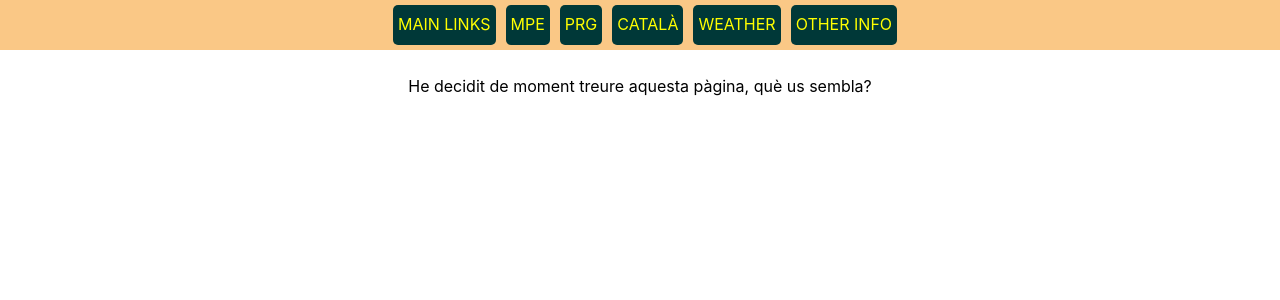
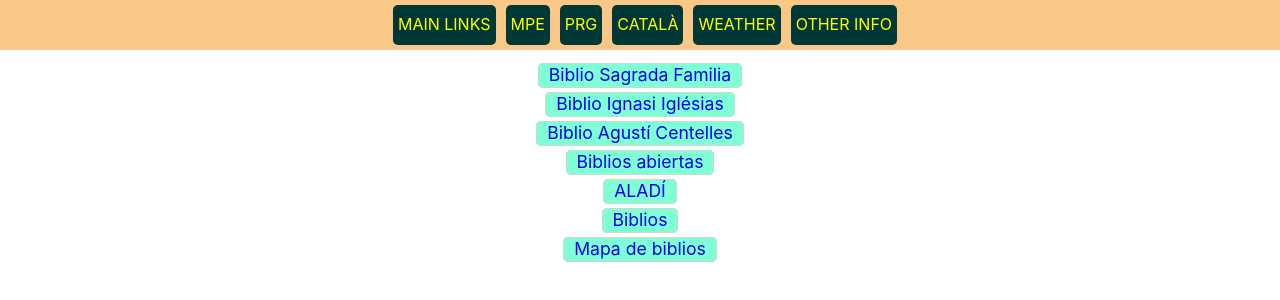
Before and after one commit to JosepConejero/my-links, a React (Create React App) app: page /other-info in a window 1280 px wide. Shown: the top 300 px of the page. Built offline with nearby package versions, Linux system fonts and the light colour scheme.

Commit message:
Added links

```diff
--- /dev/null
+++ b/src/data/provisional-other-info-links.ts
@@ -0,0 +1,14 @@
+import { MyLink } from "../react-app-env";
+
+export const provisionalOtherInfoLinks: MyLink[] = [
+  // { address: "", linkName: "", order: 1, folder: "ROOT" },
+  { address: "https://ajuntament.barcelona.cat/biblioteques/ca/bibsagradafamilia/", linkName: "Biblio Sagrada Familia", order: 1, folder: "ROOT" },
+  { address: "https://ajuntament.barcelona.cat/biblioteques/ca/bibcanfabra/", linkName: "Biblio Ignasi Iglésias", order: 1, folder: "ROOT" },
+  { address: "https://ajuntament.barcelona.cat/biblioteques/ca/bibcentelles/", linkName: "Biblio Agustí Centelles", order: 1, folder: "ROOT" },
+  { address: "https://ajuntament.barcelona.cat/biblioteques/es/noticies/bibliotecas-abiertas-40677", linkName: "Biblios abiertas", order: 1, folder: "ROOT" },
+  { address: "https://aladi.diba.cat/*cat", linkName: "ALADÍ", order: 1, folder: "ROOT" },
+  { address: "https://bibliotecavirtual.diba.cat/es/busca-una-biblioteca", linkName: "Biblios", order: 1, folder: "ROOT" },
+  { address: "https://bibliotecavirtual.diba.cat/es/mapa-de-biblioteques", linkName: "Mapa de biblios", order: 1, folder: "ROOT" },
+];
+
+export default provisionalOtherInfoLinks;
--- a/src/pages/OtherInfoPage.jsx
+++ b/src/pages/OtherInfoPage.jsx
@@ -1,11 +1,29 @@
+import { ALink } from "../components/ALink";
 import { Navbar } from "../components/Navbar";
-import { ProvisonalQuestions } from "../components/ProvisonalQuestions";
+import provisionalOtherInfoLinks from "../data/provisional-other-info-links";
+import { uniqueKey } from "../helpers/uniqueKey";
 
 export const OtherInfoPage = () => {
+const getLinks = () => {
+    return provisionalOtherInfoLinks;
+  };
+  const links = getLinks();
+
   return (
+    <>
+      <Navbar />
+      <main className="other-info-links">
+        {links.map((link) => (
+          <ALink key={uniqueKey()} linkName={link.linkName} address={link.address} order={link.order} folder={link.folder} />
+        ))}
+      </main>
+    </>
+  );
+
+/*   return (
     <>
       <Navbar />
       <ProvisonalQuestions />
     </>
-  );
+  ); */
 };
--- a/src/pages/stylesPages.css
+++ b/src/pages/stylesPages.css
@@ -2,6 +2,7 @@
 .mpe-links,
 .weather-links,
 .main-links,
+.other-info-links,
 .catala-links {
   margin-top: 10px;
   display: flex;
```
